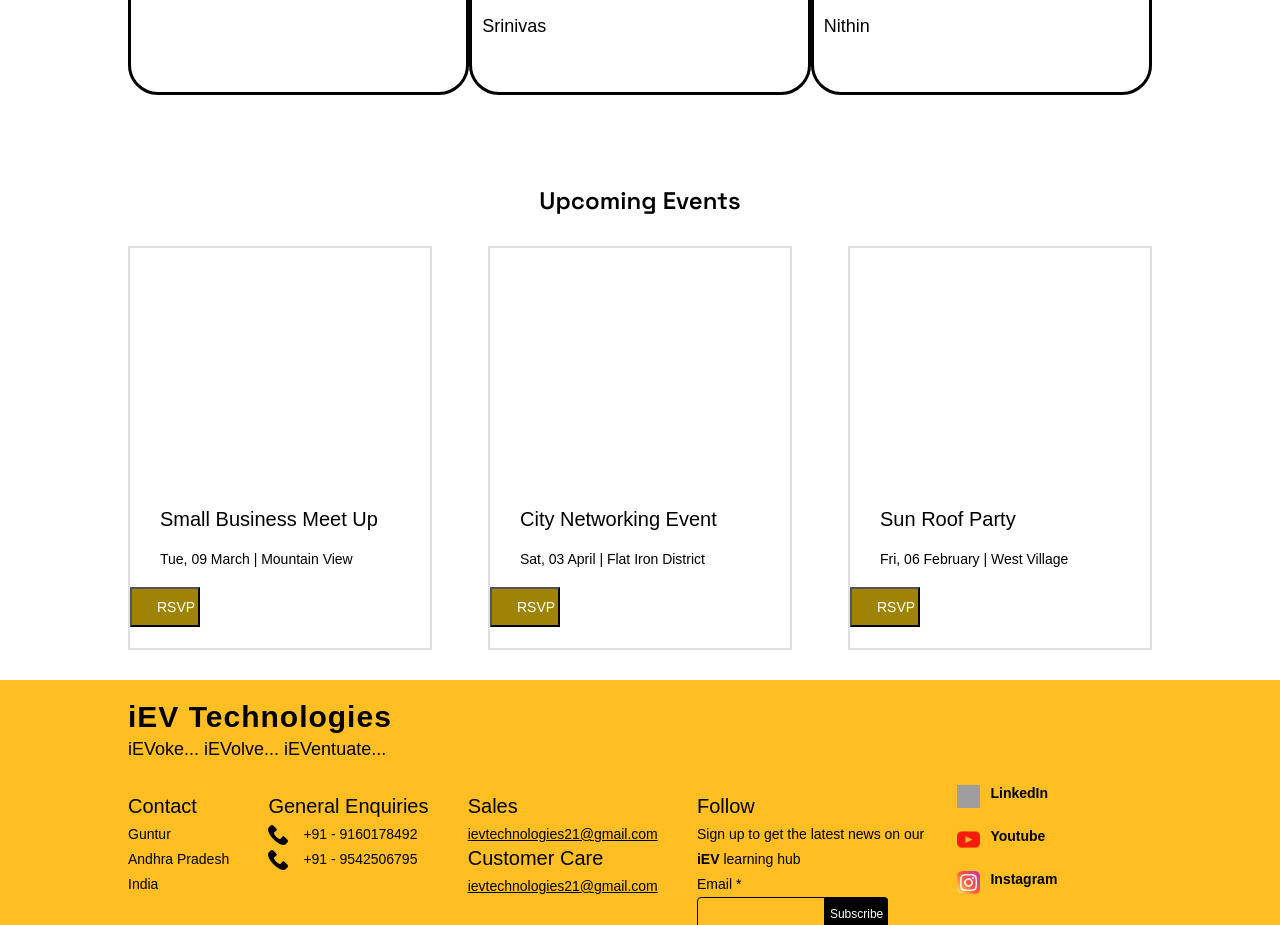
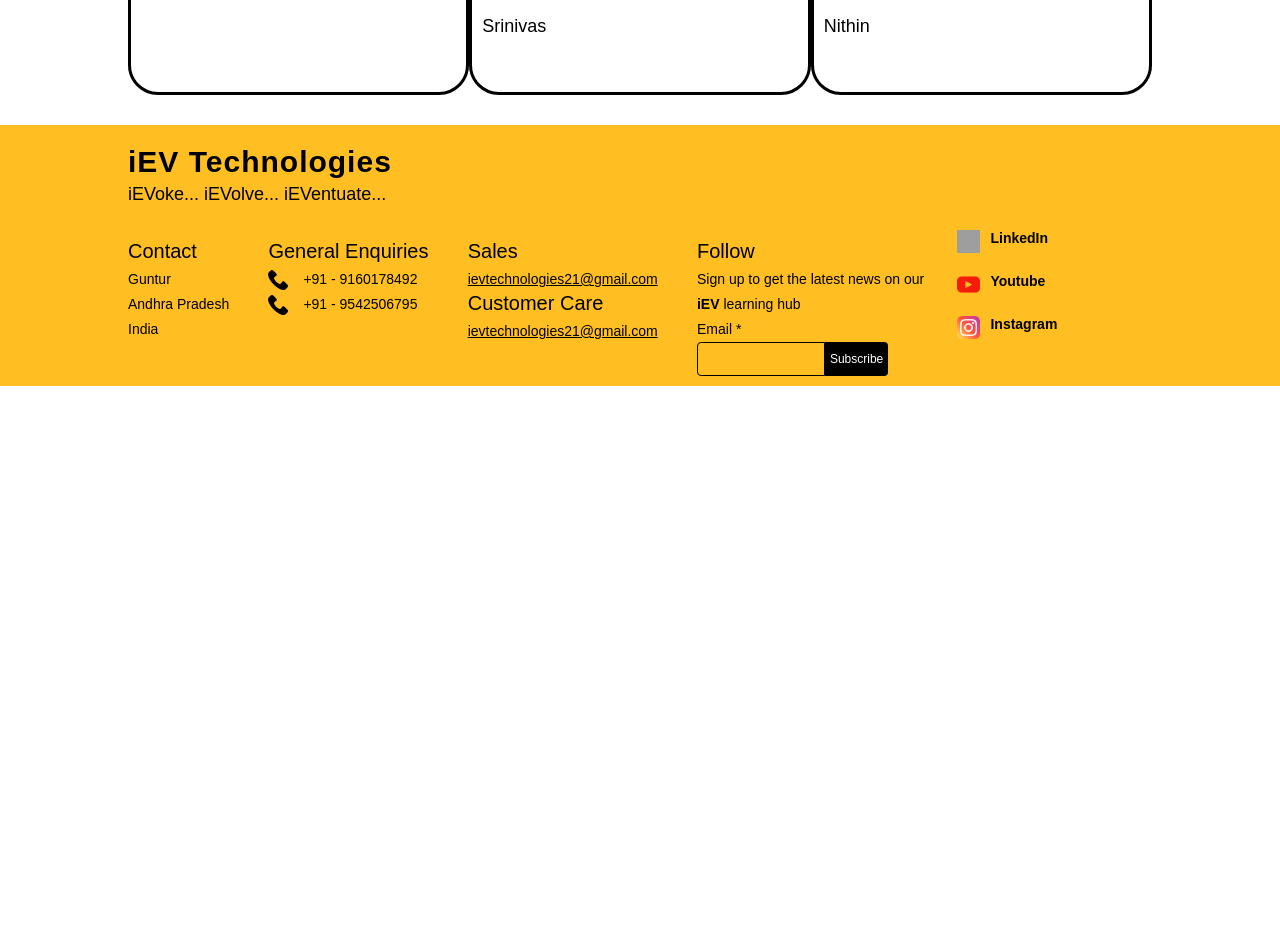
Before and after one commit to iev21/iev-frontend, an Angular app: page / in a window 1280 px wide. Shown: the part 2460-3385 px from the top of the page. After the commit the page ends 2846 px from the top, so only its background shows below. Built offline with nearby package versions, Linux system fonts and the light colour scheme; grey boxes are pictures that could not be loaded.

Commit message:
Update preview.component.html

```diff
--- a/src/app/preview/preview.component.html
+++ b/src/app/preview/preview.component.html
@@ -44,5 +44,5 @@
     </div>
     <app-home-learning-hub ></app-home-learning-hub>
     <app-testimonials></app-testimonials>
-    <app-events></app-events>
+    <!-- <app-events></app-events> -->
 </div>
```
